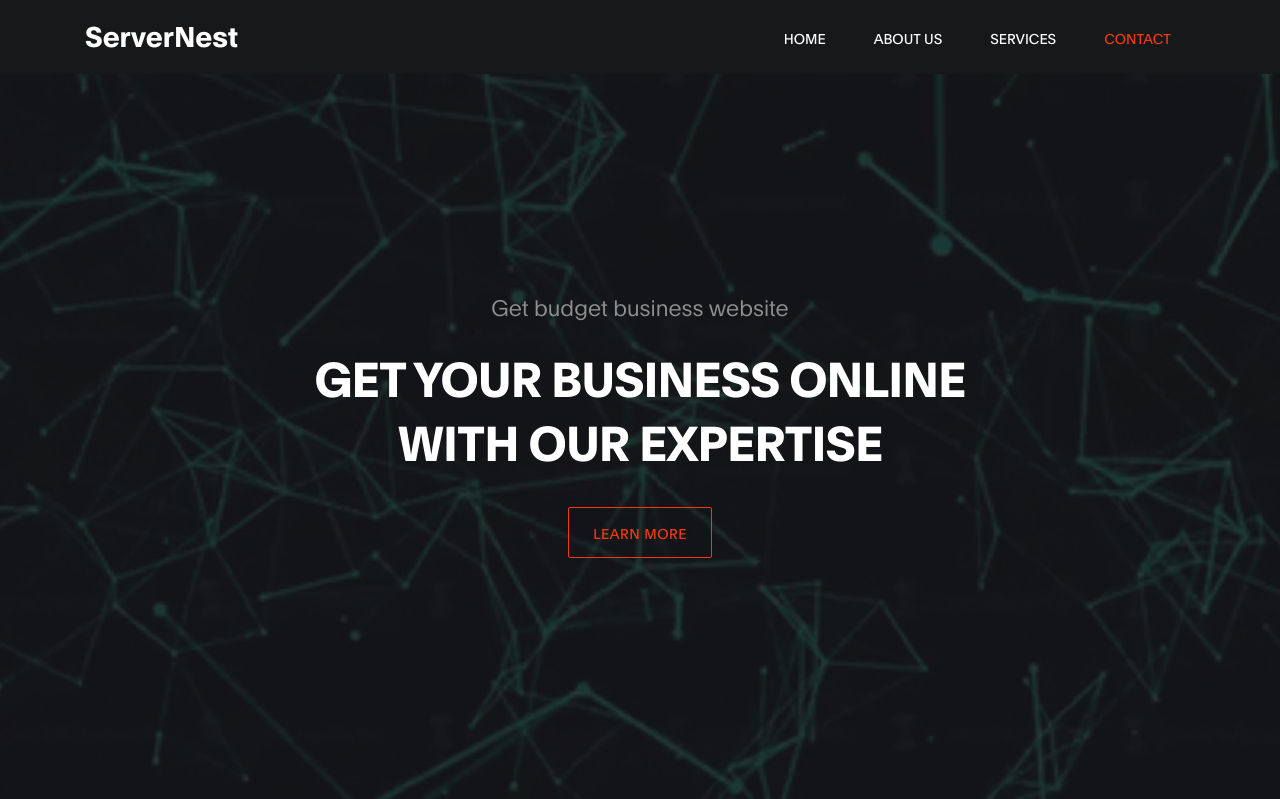
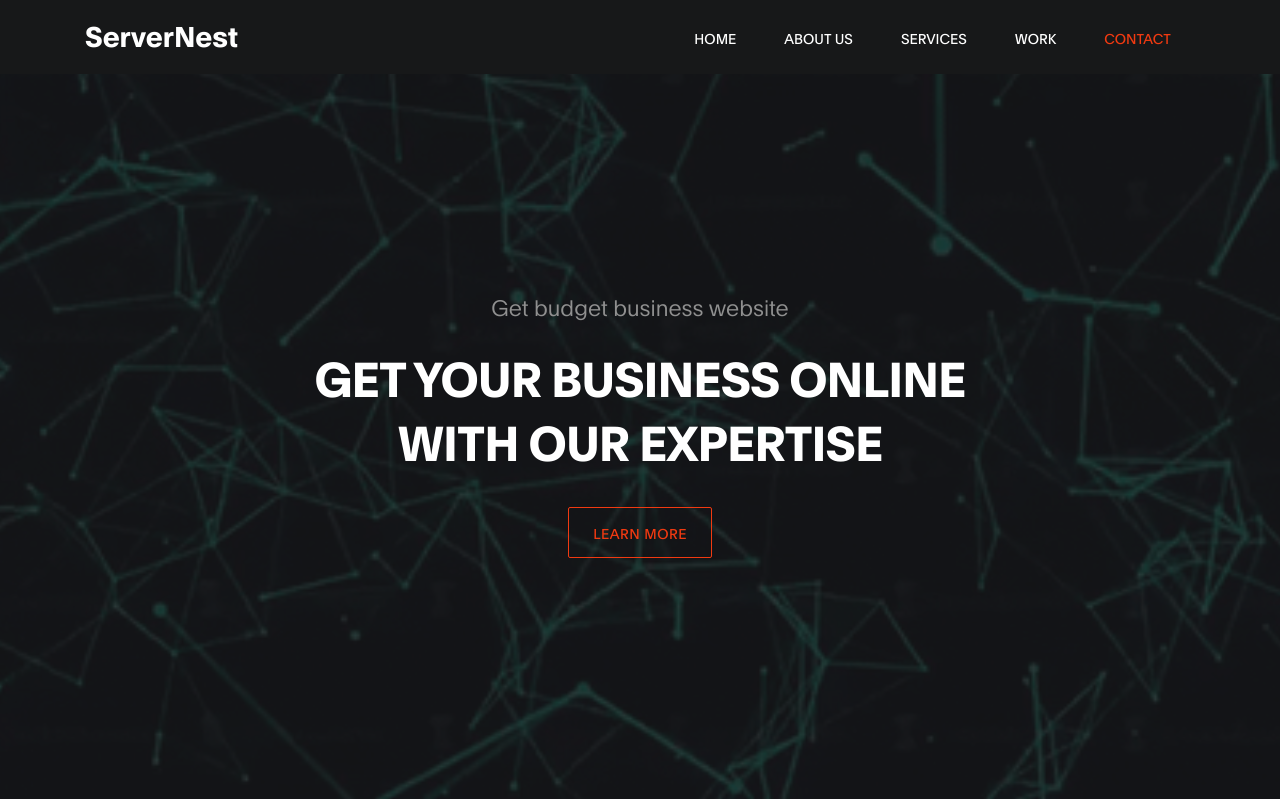
Before and after one commit to testacc93/serverside, a Django app: page / in a window 1280 px wide. Shown: the top 799 px of the page. Run offline with Django 4.2, Linux system fonts and the light colour scheme; some libraries are stand-ins or nearby versions.

Commit message:
added work button

```diff
--- a/templates/home.html
+++ b/templates/home.html
@@ -48,6 +48,9 @@ https://www.tooplate.com/view/2119-gymso-fitness
 
                     <li class="nav-item">
                         <a href="#class" class="nav-link smoothScroll">Services</a>
+                    </li>
+                    <li class="nav-item">
+                        <a href="#work" class="nav-link smoothScroll">Work</a>
                     </li>
                     <li class="nav-item">
                         <a href="#contact" class="nav-link smoothScroll">Contact</a>
@@ -266,10 +269,9 @@ https://www.tooplate.com/view/2119-gymso-fitness
                </div>
      </section>
 
-    <section class="class section" id="class">
+    <section class="class section" id="work">
         <div class="container">
              <div class="row">
-
                      <div class="col-lg-12 col-12 text-center mb-5">
                          <h2 data-aos="fade-up" data-aos-delay="200">Our work</h2>
                       </div>
```
